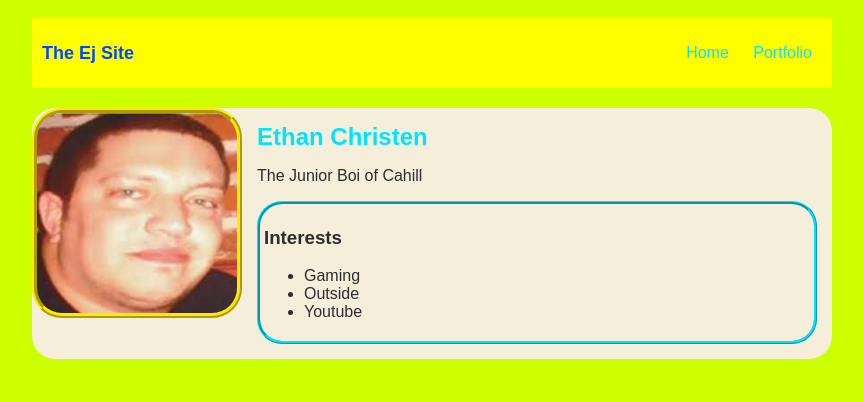
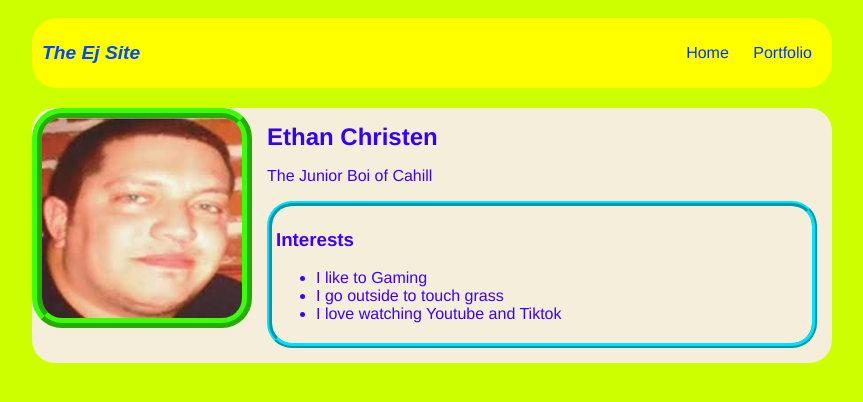
Before and after one commit to EChristen13/EChristen13.github.io, a plain HTML site: page index.html in a window 1280 px wide. Shown: the whole page, without its empty margins (208-1071 px from the left). Drawn offline with Linux system fonts and the light colour scheme.

```diff
--- a/index.html
+++ b/index.html
@@ -2,7 +2,7 @@
 <html>
 
 <head>
-    <title> Ethan C Website </title>
+    <title> Ethan Christen Website </title>
     <link rel="stylesheet" href="style.css">
 </head>
 
@@ -36,9 +36,9 @@
                         <h3>Interests</h3>
 
                         <ul>
-                            <li>Gaming </li>
-                            <li> Outside </li>
-                            <li> Youtube</li>
+                            <li> I like to Gaming </li>
+                            <li> I go outside to touch grass </li>
+                            <li> I love watching Youtube and Tiktok</li>
                         </ul>
                     </div>
                 </div>
--- a/projects/platformer/helpers.js
+++ b/projects/platformer/helpers.js
@@ -411,7 +411,7 @@
 
 function drawPlatforms() {
   for (var i = 0; i < platforms.length; i++) {
-    ctx.fillStyle = "grey";
+    ctx.fillStyle = "yellow";
     ctx.fillRect(
       platforms[i].x,
       platforms[i].y,
--- a/projects/platformer/platformer.css
+++ b/projects/platformer/platformer.css
@@ -1,11 +1,12 @@
 body {
   margin: 0px;
+  background-image: url(https://www.screenhub.com.au/wp-content/uploads/sites/4/2023/02/backrooms.png)
 }
 
 canvas {
-  background-color: lightgray;
+  background
 }
 
 img {
-  display: none;
+  display: ;
 }
--- a/style.css
+++ b/style.css
@@ -1,8 +1,8 @@
 body {
     background: rgb(204, 255, 0);
-    color: rgb(45, 45, 45);
+    color: rgb(60, 0, 255);
     padding: 10px;
-    font-family: fantasy;
+    font-family: 'Franklin Gothic Medium', 'Arial Narrow', Arial, sans-serif;
 }
 #all-contents {
   max-width: 800px;
@@ -16,7 +16,8 @@
    margin-bottom: 20px;
     display: flex;
     padding: 10px;
-    border: 5px;
+    border: 3px;
+    border-radius: 25px;
 }
 h1 {
     display: flex;
@@ -24,8 +25,9 @@
     color: rgb(0, 72, 255);
     flex: 1;
     margin: 0;
-    font-size: large;
-    font-style: normal;
+    font-family: fantasy;
+    font-size: larger;
+    font-style: oblique;
 }
 #nav-ul {
     list-style-image: none;
@@ -36,7 +38,7 @@
 }
 a {
     text-decoration: none;
-    color: #00e5ff;
+    color: #0033ff;
 }
 
 /* main container area beneath menu */
@@ -52,7 +54,7 @@
 }
 .sidebar-img {
     width: 200px;
-    border: 5px rgb(255, 234, 0) ridge;
+    border: 10px rgb(60, 255, 0) ridge;
     border-radius: 30px;
 }
 .content {
@@ -62,21 +64,21 @@
 
 /* portfolio styles */
 #interests {
-    border: 3px rgb(0, 225, 255) ridge;
+    border: 5px rgb(0, 225, 255) ridge;
     border-radius: 25px;
     padding: 4px;
 }
 h2 {
     margin: 0px;
-    color: #00e5ff;
+    color: #3300ff;
     border: #ffff00;
     border-radius: 23px;
 }
 
 /* portfolio styles */
 .content h1 {
-    color: black;
- font-family: fantasy ;
+    color: rgb(0, 132, 255);
+ font-family: system-ui, -apple-system, BlinkMacSystemFont, 'Segoe UI', Roboto, Oxygen, Ubuntu, Cantarell, 'Open Sans', 'Helvetica Neue', sans-serif ;
 }
 
 #portfolio {
@@ -99,5 +101,5 @@
     text-decoration: none;
     color: #ff0000;
     font-size: large;
-    font-family: fantasy;
+    font-family: Impact, Haettenschweiler, 'Arial Narrow Bold', sans-serif;
 }
```
Also changed, not shown: portfolio.html (+9 -7 lines), projects/platformer/platformer.js (+18 -7 lines), projects/platformer/images/projectile.png.
